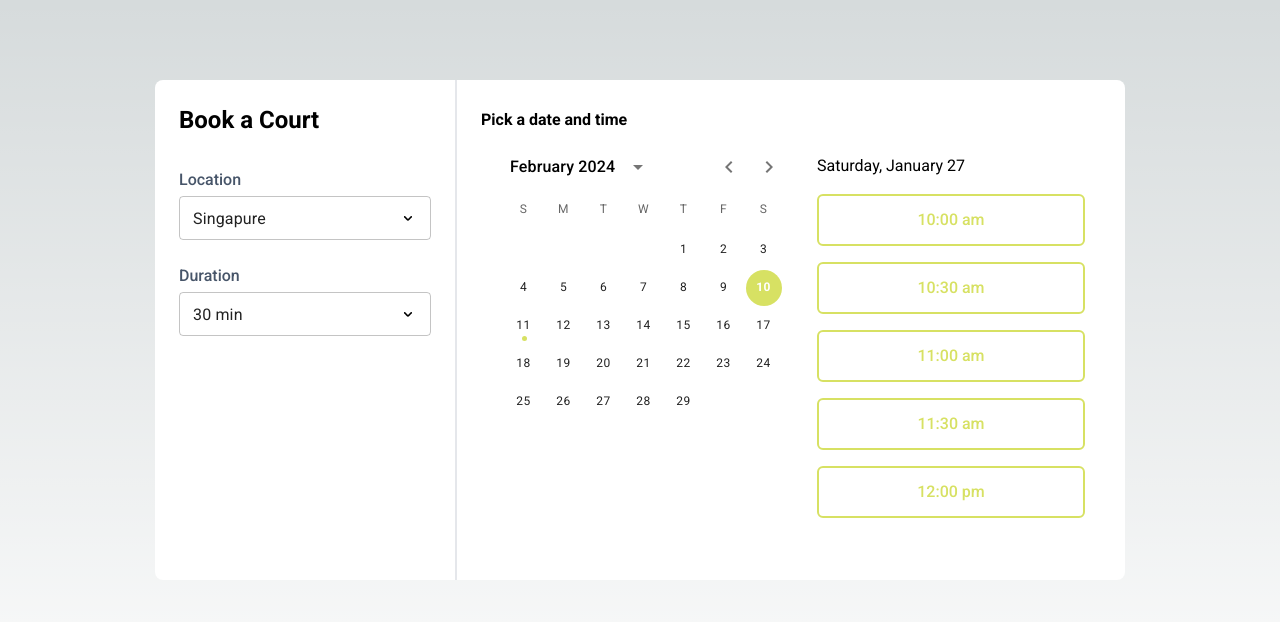
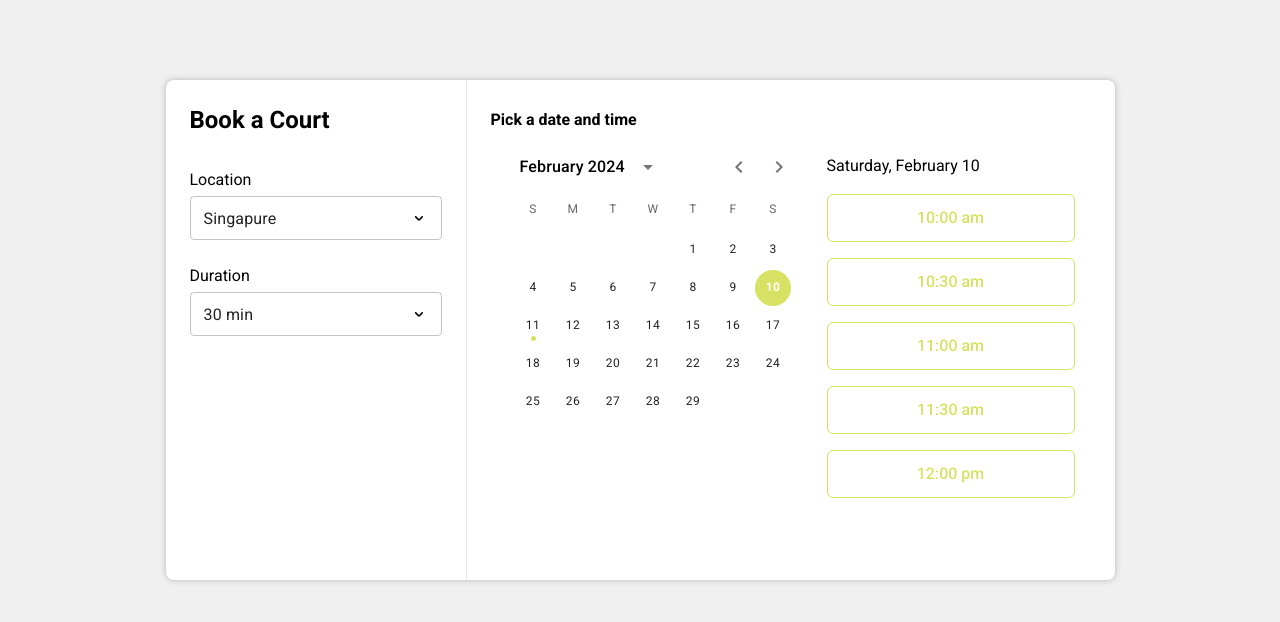
Before and after one commit to hmassareli/minthouse-booking, a Next.js app: page / in a window 1280 px wide. Both pictures are taken after a click on the button "10". Shown: the top 622 px of the page. Built offline with nearby package versions, Linux system fonts and the light colour scheme.

Commit message:
feat: main corrections from feedback

```diff
--- a/src/app/globals.css
+++ b/src/app/globals.css
@@ -4,9 +4,8 @@
 
 :root {
   --foreground-rgb: 0, 0, 0;
-  --background-start-rgb: 214, 219, 220;
-  --background-end-rgb: 255, 255, 255;
-  --green: 215, 225, 99;
+  --background-rgb: 240, 240, 240;
+  --green: 215, 225, 100;
   --green-light: 244, 246, 211;
 }
 
@@ -59,9 +58,15 @@
 .date-calendar .Mui-disabled {
   background-color: rgb(var(--green-light));
 }
+.Mui-focused .MuiOutlinedInput-notchedOutline {
+  border-color: rgb(var(--green)) !important;
+}
 
 .MuiPopover-paper option:hover {
   background-color: rgb(234, 234, 234);
+}
+.Mui-selected {
+  background-color: rgb(var(--green-light)) !important;
 }
 option {
   cursor: pointer;
@@ -72,14 +77,11 @@ option {
 
 body {
   color: rgb(var(--foreground-rgb));
-  background: linear-gradient(
-      to bottom,
-      transparent,
-      rgb(var(--background-end-rgb))
-    )
-    rgb(var(--background-start-rgb));
+  background: rgb(var(--background-rgb));
 }
-
+.card {
+  box-shadow: 0px 0px 6px 0px rgba(181, 181, 181, 1);
+}
 .right-container {
   transition: all 0.5s ease-in-out;
 }
--- a/src/app/page.tsx
+++ b/src/app/page.tsx
@@ -1,38 +1,53 @@
 "use client";
 import BasicDateCalendar from "@/components/DatePicker";
 import InputSelect from "@/components/InputSelect";
+import { MenuItem } from "@mui/material";
+import dayjs from "dayjs";
 import { useState } from "react";
 
 export default function Home() {
-  const [selectedDate, setSelectedDate] = useState<Date | null>(null);
+  const [selectedDate, setSelectedDate] = useState<string>("");
   const [isDaySelected, setIsDaySelected] = useState(false);
+  const [location, setLocation] = useState<string>("singapure");
+  const [duration, setDuration] = useState<string>("30");
+
   const handleChangeCalendar = (newValue: Date | null) => {
-    setSelectedDate(newValue);
+    setSelectedDate(dayjs(newValue).format("dddd, MMMM DD"));
     if (newValue) {
       setIsDaySelected(true);
     }
   };
   return (
     <main className="flex min-h-screen flex-col items-center justify-between p-20">
-      <div className="bg-white rounded-lg w-auto min-h-[500px] max-w-[1200px] flex">
+      <div className="card bg-white rounded-lg w-auto min-h-[500px] max-w-[1200px] flex">
         <div className="p-6 min-w-[300px]">
           <h1 className="text-2xl font-extrabold mb-8">Book a Court</h1>
           <div className="mb-6">
-            <h2 className="mb-[4px] font-medium text-slate-600">Location</h2>
-            <InputSelect value="singapure" onChange={() => {}}>
-              <option value="singapure">Singapure</option>
-              <option value="brazil">Brazil</option>
+            <h2 className="mb-[4px]">Location</h2>
+            <InputSelect
+              value={location}
+              onChange={(e) => {
+                setLocation(e.target.value);
+              }}
+            >
+              <MenuItem value="singapure">Singapure</MenuItem>
+              <MenuItem value="brazil">Brazil</MenuItem>
             </InputSelect>
           </div>
           <div>
-            <h2 className="mb-[4px] font-medium text-slate-600">Duration</h2>
-            <InputSelect value="30" onChange={() => {}}>
-              <option value="30">30 min</option>
-              <option value="60">60 min</option>
+            <h2 className="mb-[4px]">Duration</h2>
+            <InputSelect
+              value={duration}
+              onChange={(e) => {
+                setDuration(e.target.value);
+              }}
+            >
+              <MenuItem value="30">30 min</MenuItem>
+              <MenuItem value="60">60 min</MenuItem>
             </InputSelect>
           </div>
         </div>
-        <div className="right-container border-0 border-l-2 p-6 w-auto flex flex-col">
+        <div className="right-container border-0 border-l p-6 w-auto flex flex-col">
           <h1 className="text-1 font-extrabold leading-8 fle	">
             Pick a date and time
           </h1>
@@ -43,15 +58,15 @@ export default function Home() {
             />
             <div
               className={
-                (isDaySelected ? "block" : "hidden") + " p-4 min-w-[300px]"
+                (isDaySelected ? "block" : "hidden") + " p-4 min-w-[280px]"
               }
             >
-              <p className="mb-4 mt-[2px]">Saturday, January 27</p>
+              <p className="mb-4 mt-[2px]">{selectedDate}</p>
 
               {["10:00 am", "10:30 am", "11:00 am", "11:30 am", "12:00 pm"].map(
                 (time) => (
                   <div
-                    className="py-3 w-full text-center border-2 cursor-pointer hover:border-[#b7c050] hover:text-[#b7c050] border-green mb-4 rounded-md font-medium text-green"
+                    className="flex items-center justify-center w-full text-center border cursor-pointer hover:border-[#b7c050] h-12 hover:border-2 box-border hover:text-[#b7c050] border-green mb-4 rounded-md font-medium text-green"
                     key={time}
                     onClick={() => console.log(time)}
                   >
```
